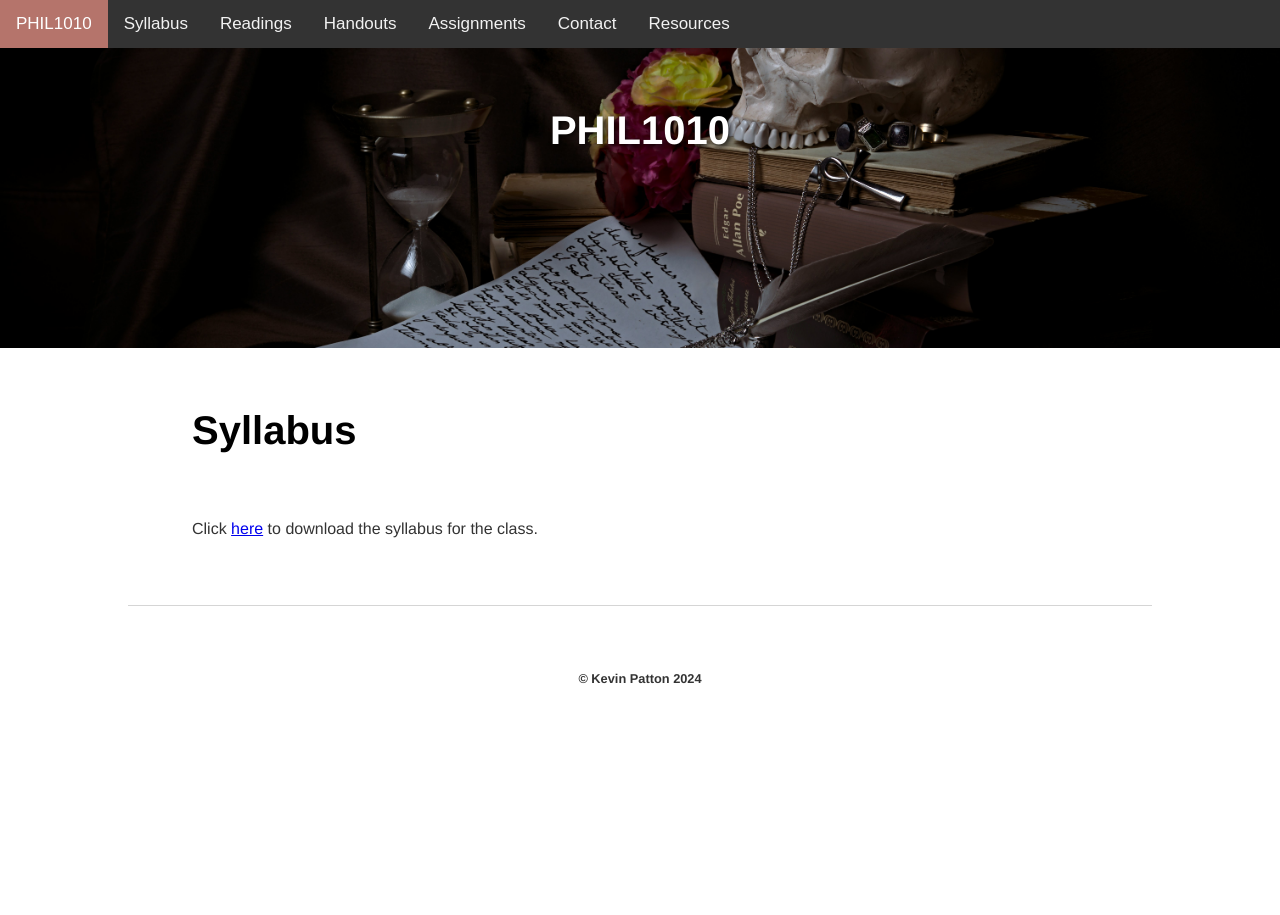
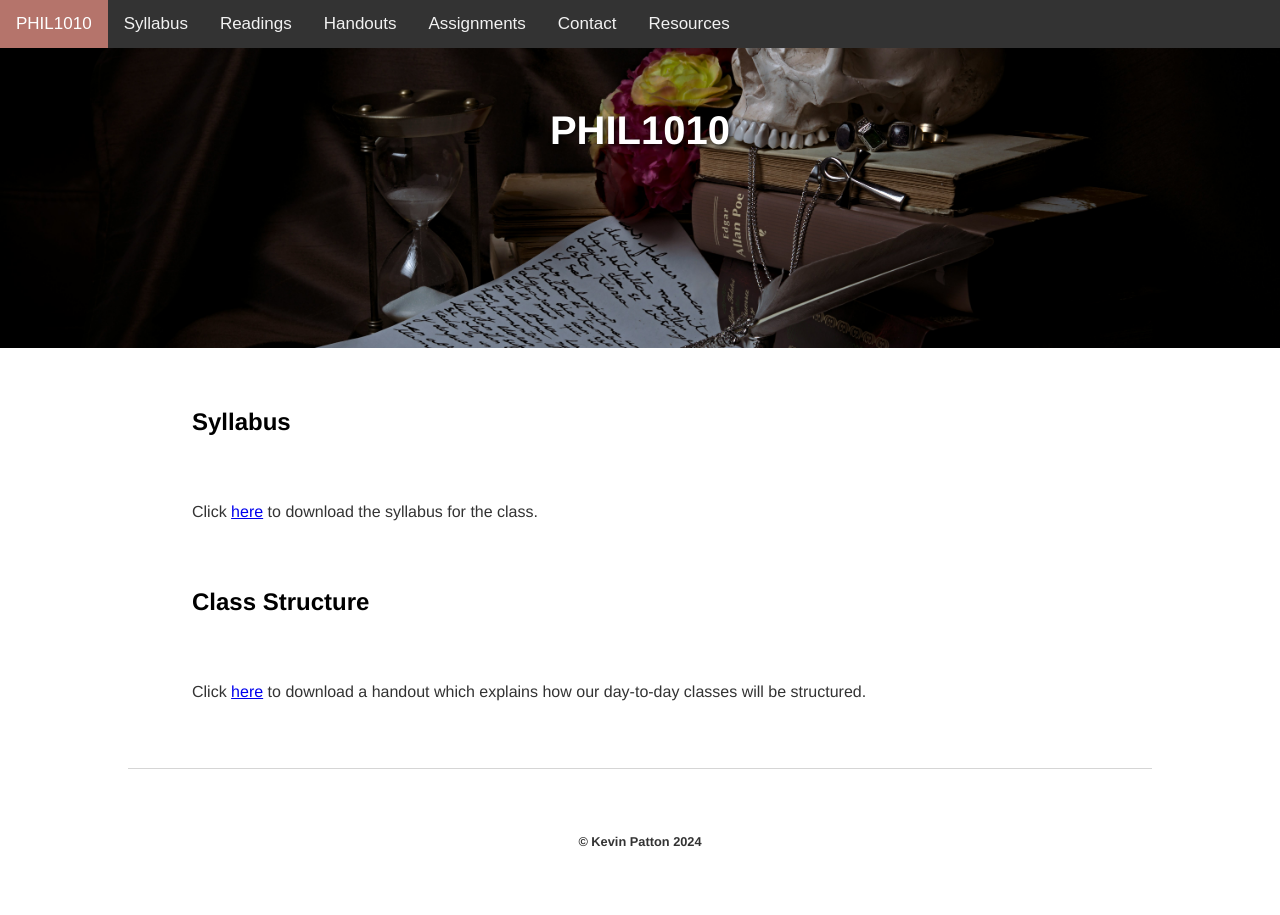
Before and after one commit to kevinjpatton/kevinjpatton.github.io, a Jekyll site: the page built from teaching/phil_1010/syllabus/index.html, in a window 1280 px wide. Built offline with Jekyll 4.4.1, drawn with Linux system fonts in a browser that asks for light colours; Markdown is read by kramdown in place of the engine named in the settings.

Commit message:
Update index.html

```diff
--- a/teaching/phil_1010/syllabus/index.html
+++ b/teaching/phil_1010/syllabus/index.html
@@ -2,5 +2,7 @@
 layout: 1010
 title: PHIL1010 - Syllabus
 ---
-<h1>Syllabus</h1>
+<h2>Syllabus</h2>
 <p>Click <a href="/teaching/phil_1010/syllabus/Syllabus - Phil_1010_Spring2024.pdf" target="_blank">here</a> to download the syllabus for the class.</p>
+<h2>Class Structure</h2>
+<p>Click <a href="/teaching/phil_1010/syllabus/Handout -1000_2000 Class Structure.pdf" target="_blank">here</a> to download a handout which explains how our day-to-day classes will be structured.</p>
```
